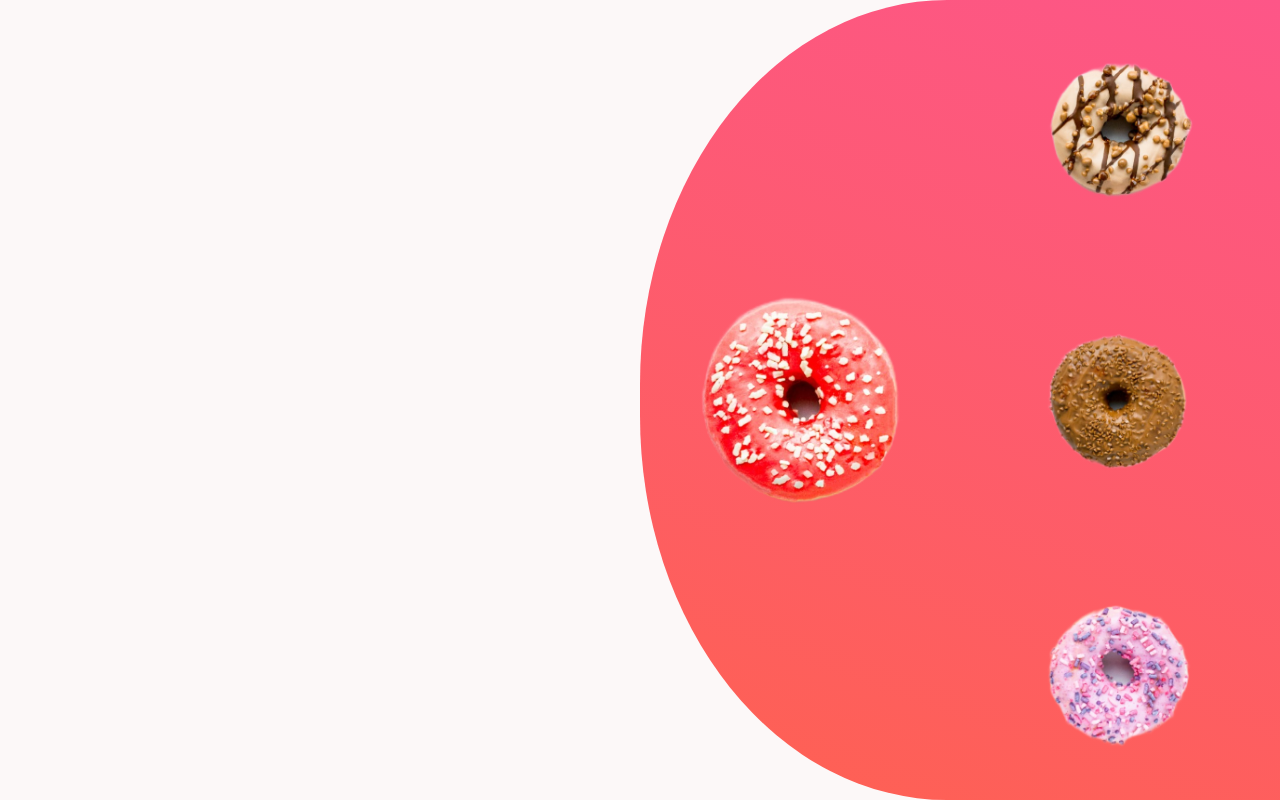
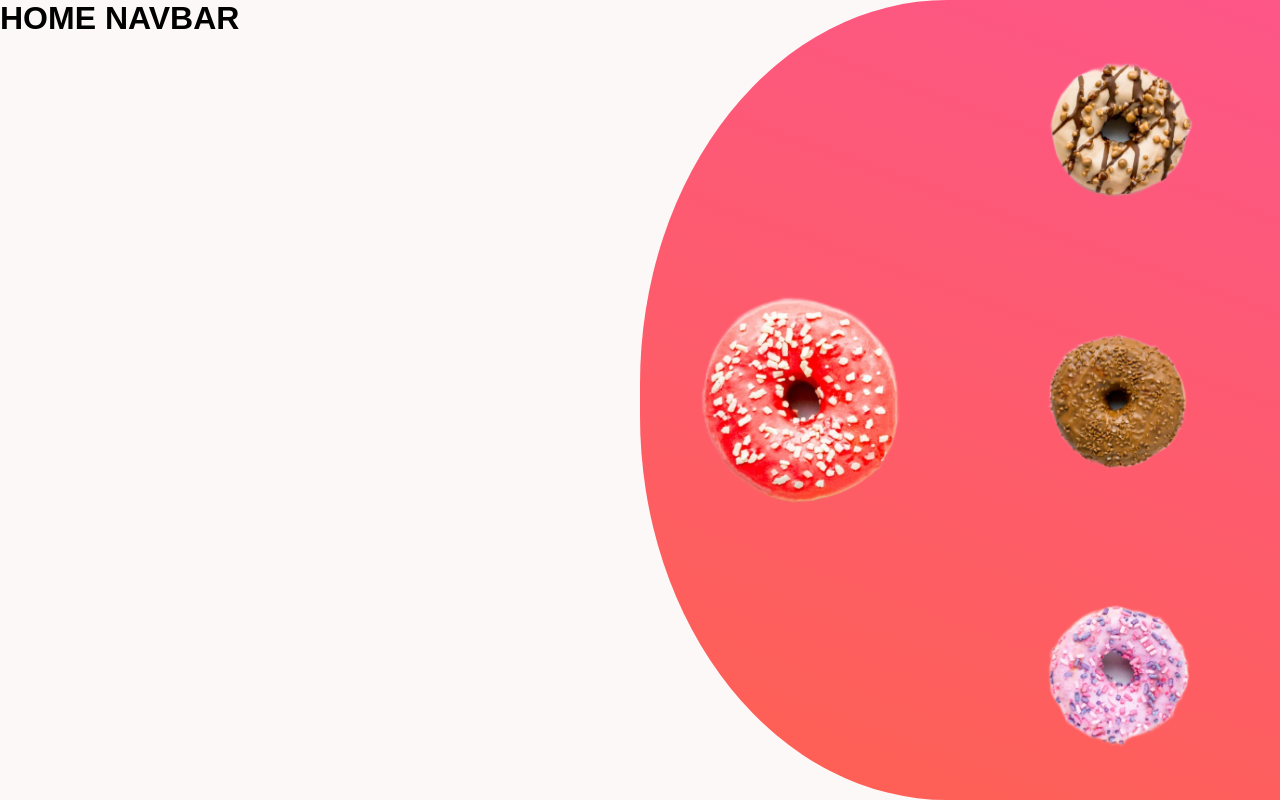
Before and after one commit to kimpogi2015/donut-web, a React (Vite) app: page / in a window 1280 px wide. Built offline with nearby package versions, Linux system fonts and the light colour scheme.

Commit message:
add home navbar

```diff
--- /dev/null
+++ b/src/components/Homepage/HomeNavbar.jsx
@@ -0,0 +1,11 @@
+import React from "react";
+
+const HomeNavbar = () => {
+  return (
+    <div>
+      <h1> HOME NAVBAR</h1>
+    </div>
+  );
+};
+
+export default HomeNavbar;
--- a/src/components/Homepage/HomePageHero copy.jsx
+++ b/src/components/Homepage/HomePageHero copy.jsx
@@ -1,5 +1,6 @@
 import { biscuits, chocolate, pink, strawberry } from "@assets/images/donuts";
 import { useEffect, useState } from "react";
+import HomeNavbar from "./HomeNavbar";
 
 const HomePageHero = () => {
   // const [images, setImages] = useState([strawberry, biscuits, chocolate, pink]);
@@ -51,9 +52,12 @@
   console.log(current);
 
   return (
-    <div>
+    <div className=" z-[100]">
       <div className=" grid grid-cols-4 overflow-hidden h-screen">
-        <div className=" col-span-2"></div>
+        <div className=" col-span-2">
+          <HomeNavbar />
+          <h1 className=" text-7xl">TEST</h1>
+        </div>
 
         <div className=" col-span-2 grid grid-cols-2 grid-rows-3 gap-y-5 transition-all duration-500 ease-in-out w-full relative">
           {/* <circle className={` bg-gradient-to-tr from-[#FD5688] to-[#FD5688] rounded-s-[50%] w-full h-full absolute`} /> */}
--- a/src/components/Homepage/HomePageHero.jsx
+++ b/src/components/Homepage/HomePageHero.jsx
@@ -1,5 +1,6 @@
 import { biscuits, chocolate, pink, strawberry } from "@assets/images/donuts";
 import { useEffect, useState } from "react";
+import HomeNavbar from "./HomeNavbar";
 
 const HomePageHero = () => {
   // const [images, setImages] = useState([strawberry, biscuits, chocolate, pink]);
@@ -53,7 +54,9 @@
   return (
     <div className=" bg-[#FCF8F8]">
       <div className=" grid grid-cols-4 overflow-hidden h-screen">
-        <div className=" col-span-2"></div>
+        <div className=" col-span-2">
+          <HomeNavbar />
+        </div>
 
         <div className=" col-span-2 grid grid-cols-2 grid-rows-3 gap-y-5 transition-all duration-500 ease-in-out w-full relative z-10">
           {/* <circle className={` bg-gradient-to-tr from-[#FD5688] to-[#FD5688] rounded-s-[50%] w-full h-full absolute`} /> */}
```
